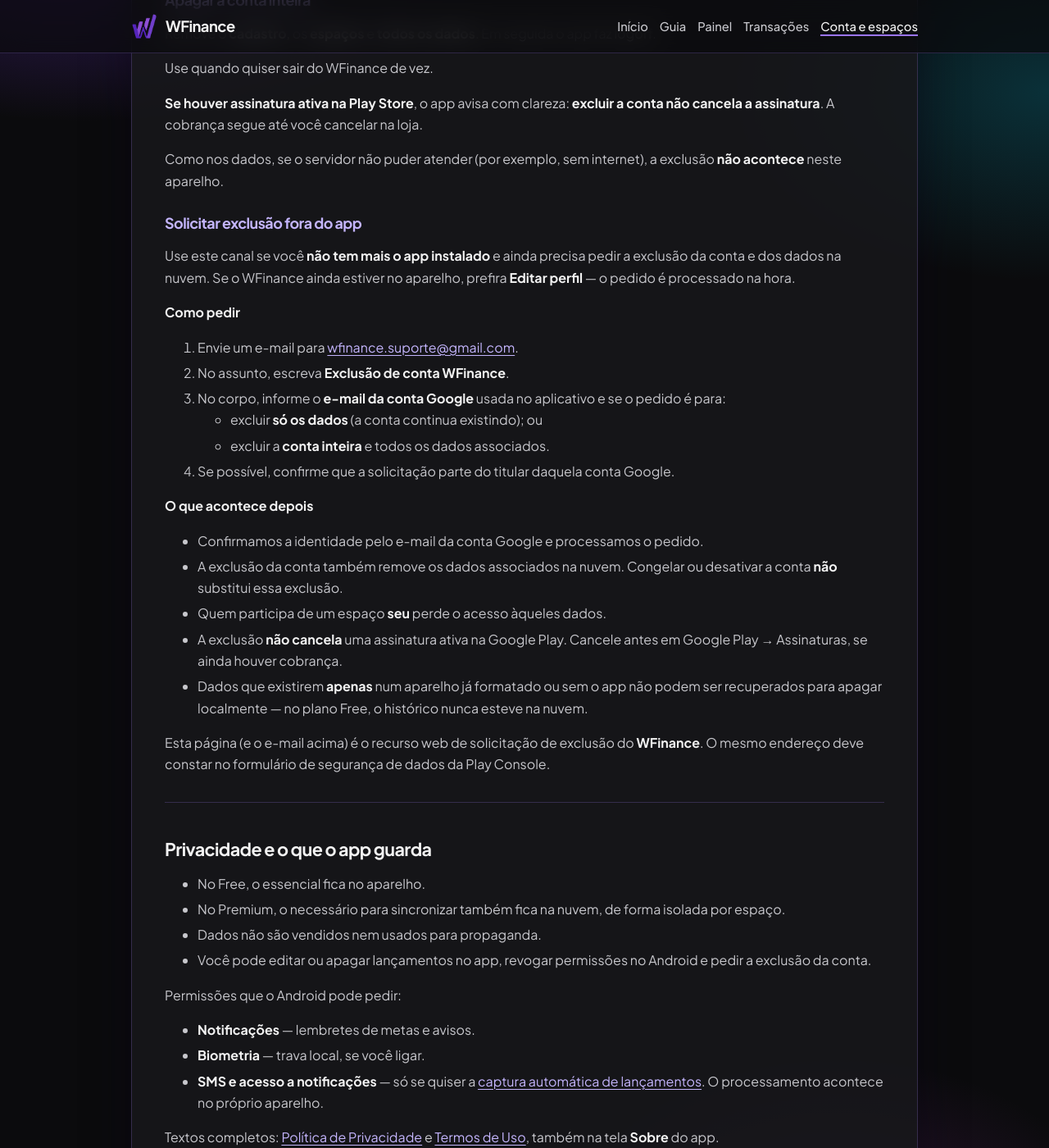
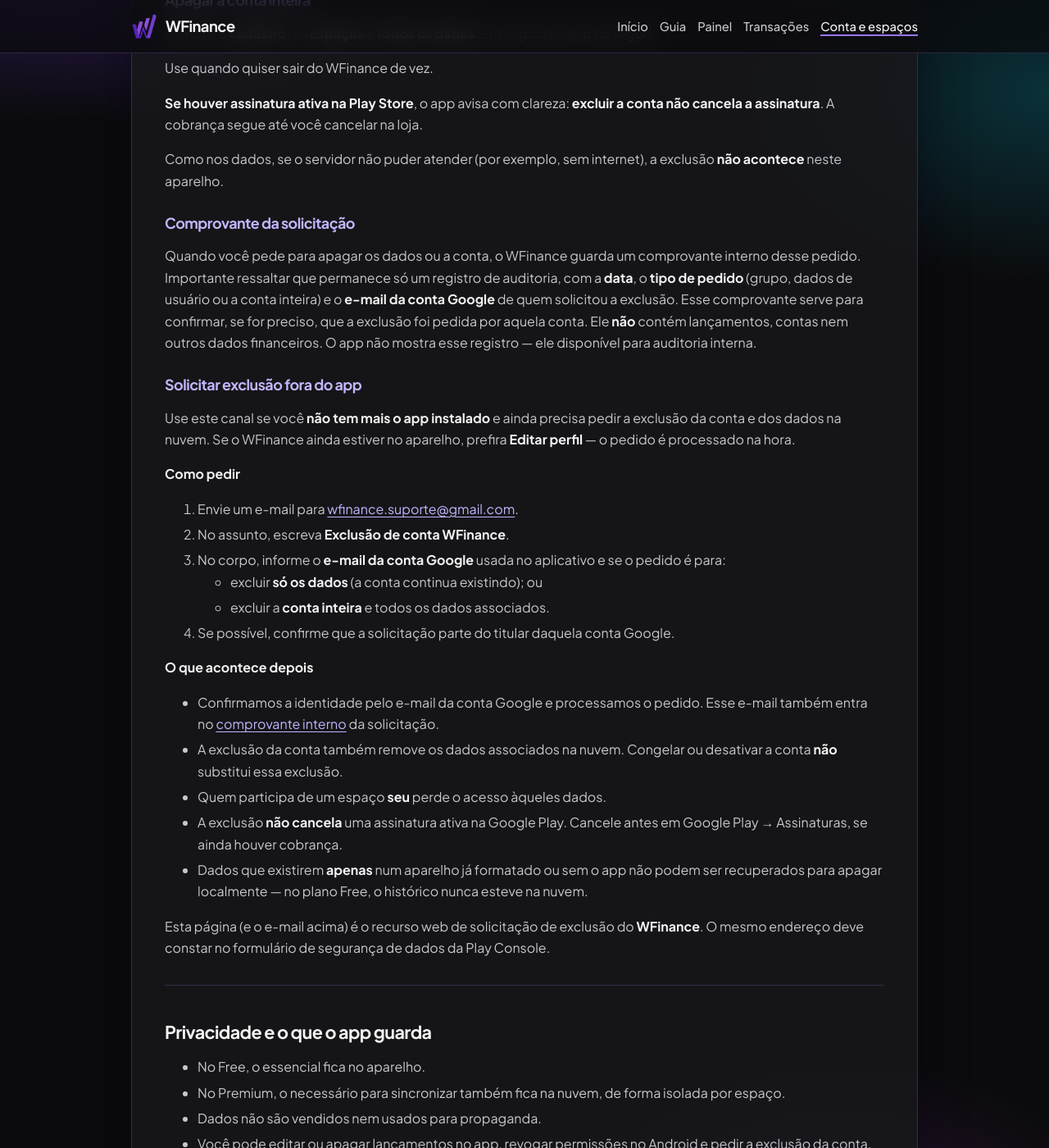
Before and after one commit to wrodriguesjr/WFinanceDocs, a Jekyll site: the page built from docs/UserGuide/UserAccount.md, in a window 1280 px wide and 1400 px high, scrolled down 3769 px. Shown: the whole window at 82% size. Built offline with Jekyll 4.4.1, drawn with Linux system fonts in a browser that asks for light colours; our own code applies the rules of GitHub Pages for plain Markdown files; some of the changed text lies outside the part shown.

Commit message:
docs: sincronização automática do UserGuide

```diff
--- a/docs/UserGuide/UserAccount.md
+++ b/docs/UserGuide/UserAccount.md
@@ -135,6 +135,12 @@ Use quando quiser sair do WFinance de vez.
 
 Como nos dados, se o servidor não puder atender (por exemplo, sem internet), a exclusão **não acontece** neste aparelho.
 
+### Comprovante da solicitação
+
+Quando você pede para apagar os dados ou a conta, o WFinance guarda um comprovante interno desse pedido.
+Importante ressaltar que permanece só um registro de auditoria, com a **data**, o **tipo de pedido** (grupo, dados de usuário ou a conta inteira) e o **e-mail da conta Google** de quem solicitou a exclusão.
+Esse comprovante serve para confirmar, se for preciso, que a exclusão foi pedida por aquela conta. Ele **não** contém lançamentos, contas nem outros dados financeiros. O app não mostra esse registro — ele disponível para auditoria interna.
+
 ### Solicitar exclusão fora do app
 
 Use este canal se você **não tem mais o app instalado** e ainda precisa pedir a exclusão da conta e dos dados na nuvem. Se o WFinance ainda estiver no aparelho, prefira **Editar perfil** — o pedido é processado na hora.
@@ -150,7 +156,7 @@ Use este canal se você **não tem mais o app instalado** e ainda precisa pedir
 
 **O que acontece depois**
 
-- Confirmamos a identidade pelo e-mail da conta Google e processamos o pedido.
+- Confirmamos a identidade pelo e-mail da conta Google e processamos o pedido. Esse e-mail também entra no [comprovante interno](#comprovante-da-solicitação) da solicitação.
 - A exclusão da conta também remove os dados associados na nuvem. Congelar ou desativar a conta **não** substitui essa exclusão.
 - Quem participa de um espaço **seu** perde o acesso àqueles dados.
 - A exclusão **não cancela** uma assinatura ativa na Google Play. Cancele antes em Google Play → Assinaturas, se ainda houver cobrança.
@@ -166,6 +172,7 @@ Esta página (e o e-mail acima) é o recurso web de solicitação de exclusão d
 - No Premium, o necessário para sincronizar também fica na nuvem, de forma isolada por espaço.
 - Dados não são vendidos nem usados para propaganda.
 - Você pode editar ou apagar lançamentos no app, revogar permissões no Android e pedir a exclusão da conta.
+- Depois de um pedido de exclusão, permanece um comprovante interno (data, tipo de pedido e e-mail da conta Google daquele momento), sem os seus dados financeiros. Detalhes em [Comprovante da solicitação](#comprovante-da-solicitação).
 
 Permissões que o Android pode pedir:
 
@@ -179,14 +186,14 @@ Textos completos: [Política de Privacidade](PrivacyPolice.md) e [Termos de Uso]
 
 ## Se algo der errado no acesso
 
-| Situação | O que fazer |
-| --- | --- |
-| Sem internet na hora de entrar com o Google | Conecte-se e tente de novo. O primeiro login e a recuperação precisam de rede. |
-| Entrei com outra conta Google | Saia e use a conta original. Contas diferentes são usuários diferentes. |
-| Troquei de celular no plano Free | O histórico daquele aparelho não volta. No próximo aparelho você começa de novo, ou assina o Premium no aparelho antigo **antes** de migrar. |
-| Assinei o Premium e o sync não apareceu | Abra o app com internet e aguarde alguns instantes. A loja confirma a assinatura sozinha. |
-| Quero parar de pagar | Cancele em Google Play → Assinaturas. Apagar a conta no WFinance não basta. |
-| Quero remover tudo | No app: Editar perfil → excluir dados ou excluir conta, digitando EXCLUIR. Sem o app: [solicite pelo site](#solicitar-exclusão-pelo-site). |
+| Situação                                    | O que fazer                                                                                                                                  |
+|---------------------------------------------|----------------------------------------------------------------------------------------------------------------------------------------------|
+| Sem internet na hora de entrar com o Google | Conecte-se e tente de novo. O primeiro login e a recuperação precisam de rede.                                                               |
+| Entrei com outra conta Google               | Saia e use a conta original. Contas diferentes são usuários diferentes.                                                                      |
+| Troquei de celular no plano Free            | O histórico daquele aparelho não volta. No próximo aparelho você começa de novo, ou assina o Premium no aparelho antigo **antes** de migrar. |
+| Assinei o Premium e o sync não apareceu     | Abra o app com internet e aguarde alguns instantes. A loja confirma a assinatura sozinha.                                                    |
+| Quero parar de pagar                        | Cancele em Google Play → Assinaturas. Apagar a conta no WFinance não basta.                                                                  |
+| Quero remover tudo                          | No app: Editar perfil → excluir dados ou excluir conta, digitando EXCLUIR. Sem o app: [solicite pelo site](#solicitar-exclusão-pelo-site).   |
 
 ---
 
```
